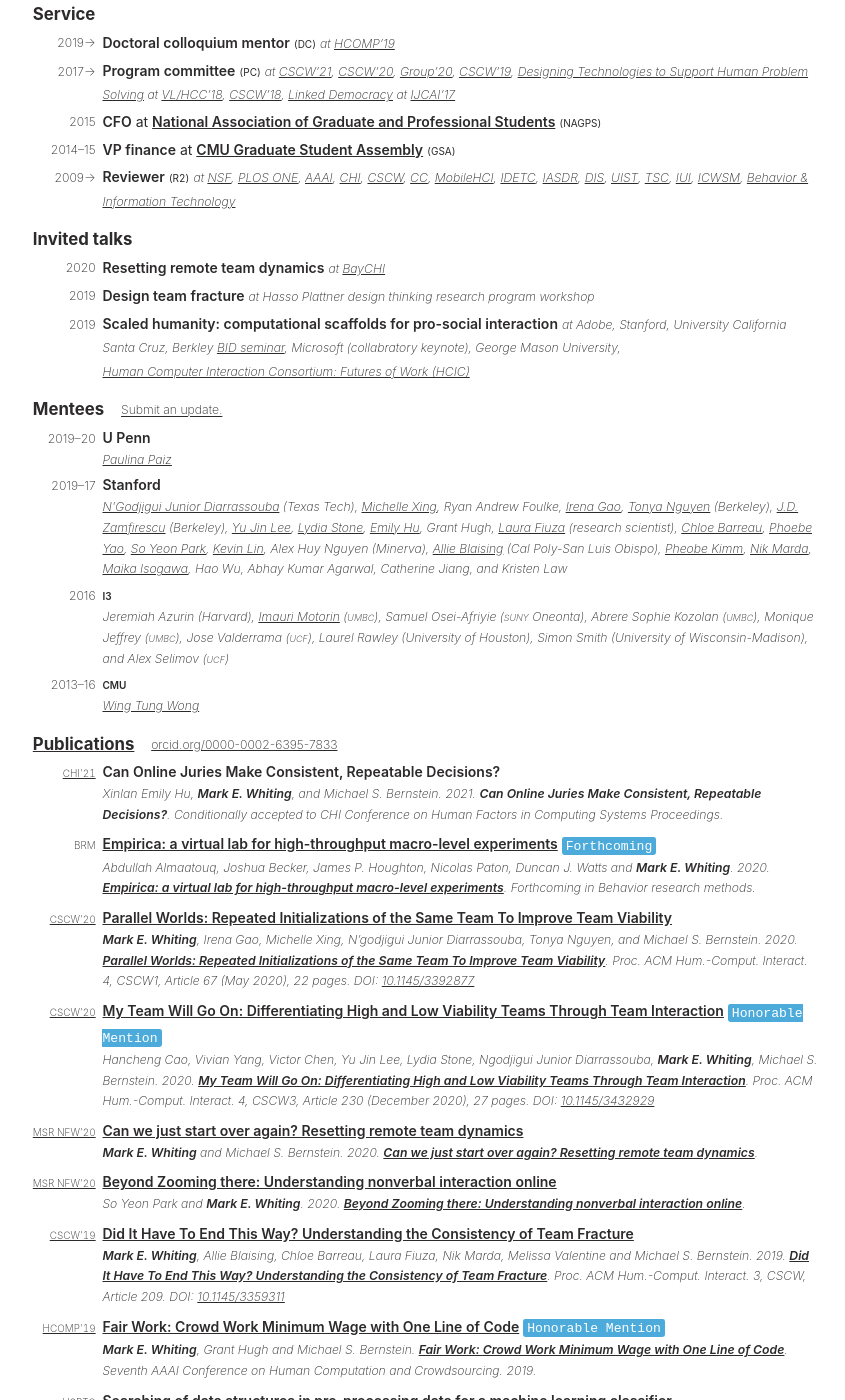
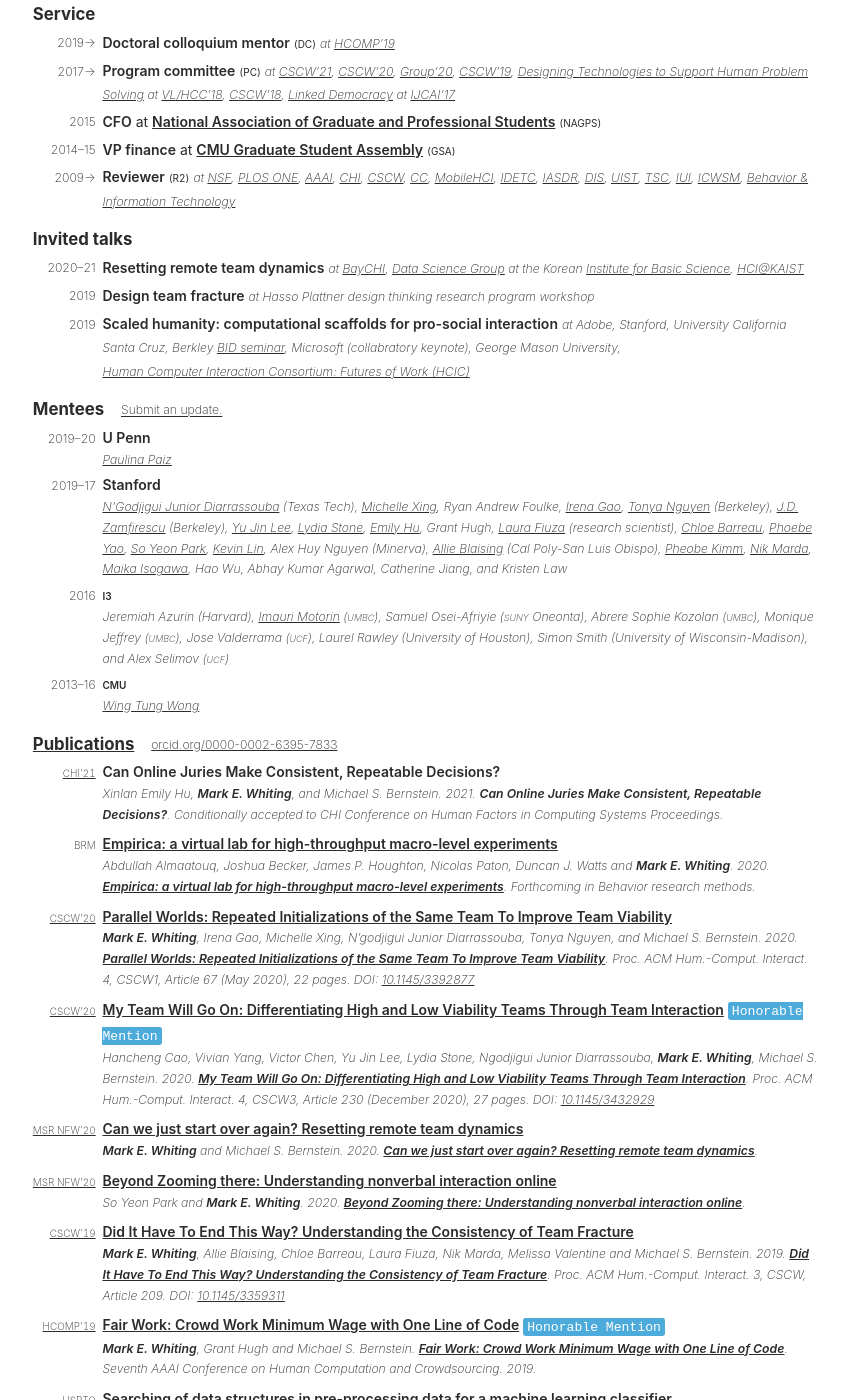
Before and after one commit to markwhiting/Whiting.me, a Jekyll site: the page built from cv.html, in a window 1280 px wide and 1400 px high, scrolled down 1512 px. Shown: the whole window, without its empty margins (214-1059 px from the left). Built offline with Jekyll 4.4.1, drawn with Linux system fonts in a browser that asks for light colours.

Commit message:
Talks update

```diff
--- a/_data/CV.csv
+++ b/_data/CV.csv
@@ -33,7 +33,7 @@
 Reviewer,Service,TRUE,R2,,,,2009-01-01,,"at [NSF](https://www.nsf.gov), [PLOS ONE](https://journals.plos.org/plosone), [AAAI](https://www.aaai.org), [CHI](https://dl.acm.org/event.cfm?id=RE151), [CSCW](https://cscw.acm.org), [CC](https://cc.acm.org), [MobileHCI](https://mobilehci.acm.org), [IDETC](https://event.asme.org/idetc-cie), [IASDR](https://www.iasdr.net/conferences/), [DIS](https://dl.acm.org/event.cfm?id=RE212), [UIST](https://uist.acm.org), [TSC](https://tsc.acm.org), [IUI](http://iui.acm.org), [ICWSM](https://www.icwsm.org), [Behavior & Information Technology](https://www.tandfonline.com/toc/tbit20/current)"
 Scaled humanity: computational scaffolds for pro-social interaction,Invited talks,TRUE,,,,,2019-01-20,2019-03-27,"at Adobe, Stanford, University California Santa Cruz, Berkley [BID seminar](http://schedule.bid-seminar.com/speakers/157), Microsoft (collabratory keynote), George Mason University, [Human Computer Interaction Consortium: Futures of Work (HCIC)](https://hcic.org)"
 Design team fracture,Invited talks,TRUE,,,,,2019-09-10,2019-09-10,at Hasso Plattner design thinking research program workshop
-Resetting remote team dynamics,Invited talks,TRUE,,,,,2020-12-08,2020-12-08,at [BayCHI](https://baychi.org/calendar/20201208)
+Resetting remote team dynamics,Invited talks,TRUE,,,,,2020-12-08,2021-1-30,"at [BayCHI](https://baychi.org/calendar/20201208), [Data Science Group](https://www.ibs.re.kr/eng/sub02_02_02_02.do) at the Korean [Institute for Basic Science](https://www.ibs.re.kr/eng.do), [HCI@KAIST](https://hci.kaist.ac.kr)"
 Eastside High School,Education,FALSE,EHS,https://www.sbac.edu/eastside,International Baccalaureate,,1999-08-01,2003-05-01,
 University of Florida,Education,FALSE,UF,https://uf.edu,Non-degree study,,2001-05-01,2003-12-01,Focus on mathematics
 Adaptive Equipment,Employment,FALSE,,http://www.adaptivequipment.com,Various positions,,2004-11-01,2006-02-01,
--- a/cv.html
+++ b/cv.html
@@ -106,9 +106,8 @@
     </td>
     <td colspan="2" >
       <strong class="noPrint"><a href="https://arxiv.org/abs/2006.11398">Empirica: a virtual lab for high-throughput macro-level experiments</a></strong>
-      <code class="noPrint">Forthcoming</code>
       <p class="light note">
-        <strong class="onlyPrint">Forthcoming </strong>Abdullah Almaatouq, Joshua Becker, James P. Houghton, Nicolas Paton, Duncan J. Watts and <strong>Mark E. Whiting</strong>. 2020. <strong><a href="https://arxiv.org/abs/2006.11398">Empirica: a virtual lab for high-throughput macro-level experiments</a></strong>. Forthcoming in Behavior research methods.
+        Abdullah Almaatouq, Joshua Becker, James P. Houghton, Nicolas Paton, Duncan J. Watts and <strong>Mark E. Whiting</strong>. 2020. <strong><a href="https://arxiv.org/abs/2006.11398">Empirica: a virtual lab for high-throughput macro-level experiments</a></strong>. Forthcoming in Behavior research methods.
       </p>
     </td>
   </tr>
```
